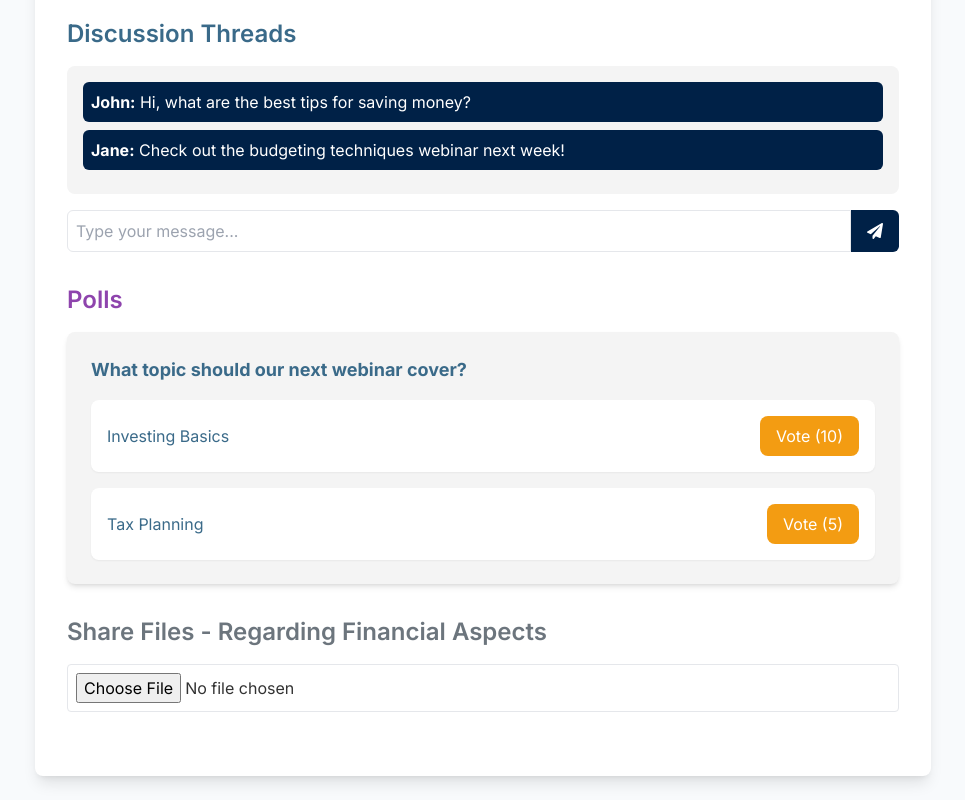
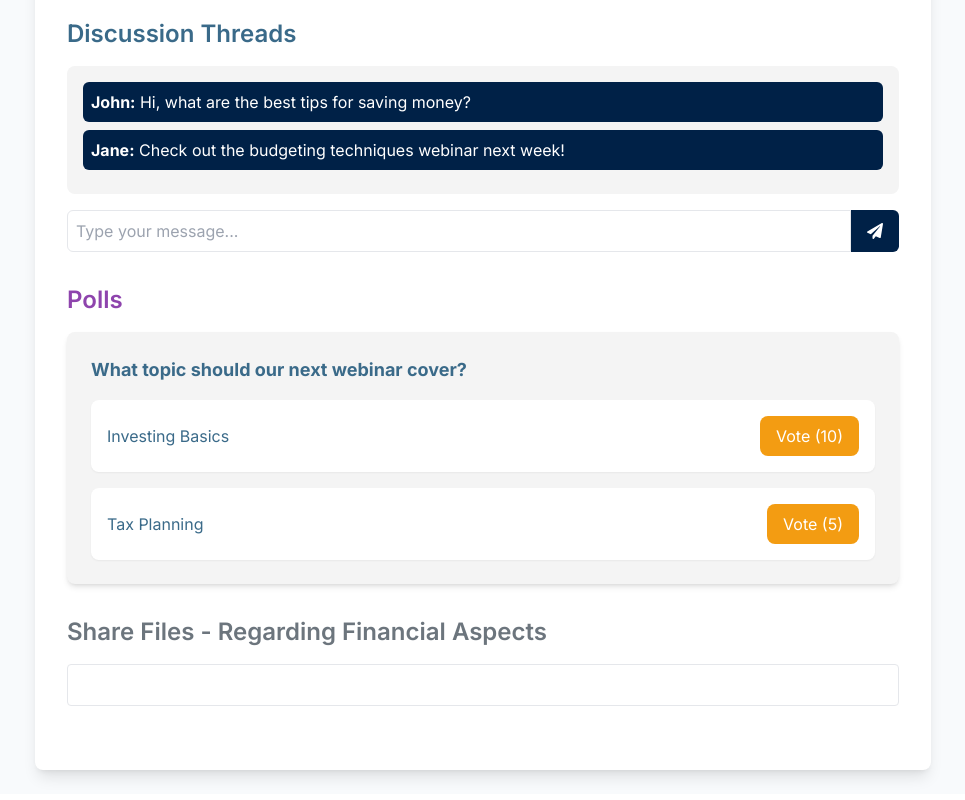
Before and after one commit to Clusters-Config/Fin-Quest, a React (Vite) app in the folder frontend/: page /ForumPage in a window 1280 px wide. Shown: the part 262-1062 px from the top of the page, without its empty margins (157-1122 px from the left). Built offline with nearby package versions, Linux system fonts and the light colour scheme.

Commit message:
feat : forum page enhancement

```diff
--- a/frontend/src/learn_path_components/ForumPage.jsx
+++ b/frontend/src/learn_path_components/ForumPage.jsx
@@ -151,7 +151,7 @@ function ForumPage() {
             Share Files - Regarding Financial Aspects
           </h2>
           <input
-            type="file"
+            type="/pdf"
             onChange={handleFileUpload}
             className="p-2 border rounded w-full dark:bg-[#343a40] dark:text-white"
           />
```
